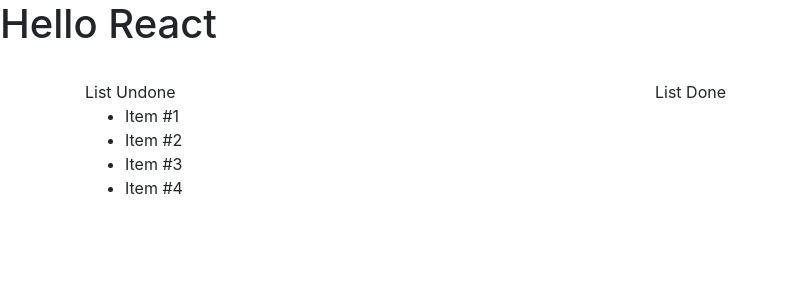
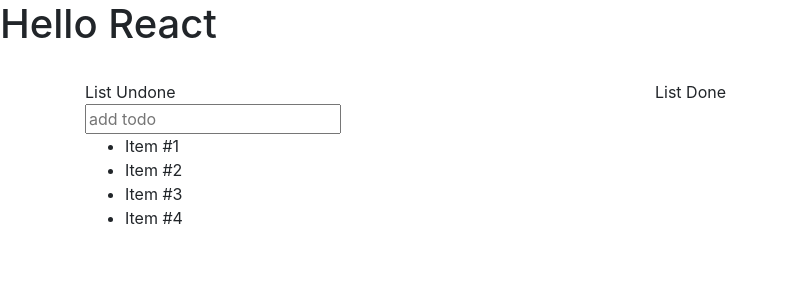
Before and after one commit to abdel20172/Formation-React-TODO-List, a React (Create React App) app in the folder todo/: page / in a window 1280 px wide. Shown: the top 300 px of the page, without its empty margins (0-786 px from the left). Built offline with nearby package versions, Linux system fonts and the light colour scheme.

Commit message:
Events : onChange and onSubmit

```diff
--- a/todo/src/TodoApp.js
+++ b/todo/src/TodoApp.js
@@ -10,7 +10,8 @@
                 {text:"Item #2",done:false,key:new Date().getMilliseconds() + " " + "Item #2"},
                 {text:"Item #3",done:false,key:new Date().getMilliseconds() + " " + "Item #3"},
                 {text:"Item #4",done:false,key:new Date().getMilliseconds() + " " + "Item #4"}
-            ]
+            ],
+            input:""
         };
     }
     // les evenements
@@ -24,6 +25,15 @@
         });
         this.setState({items : filtred});
     };
+
+    add = () => {
+        console.log(this.state.input);
+    };
+
+    handleChange = (e) => {
+        // console.log(e.target.value);
+        this.setState({input: e.target.value});
+    };
     render(){
         return(
         <div className="container">
@@ -31,6 +41,11 @@
             <div className="row">
                 <div className="col-md-6">
                     List Undone
+                    <form onSubmit={(e) => {
+                        e.preventDefault();
+                        this.add()}} >
+                        <input placeholder="add todo" value={this.state.input} onChange={(e) => this.handleChange(e)}/>
+                    </form>
                     <ul>
                         {this.state.items.map(item => {
                             if (!item.done) {
```
